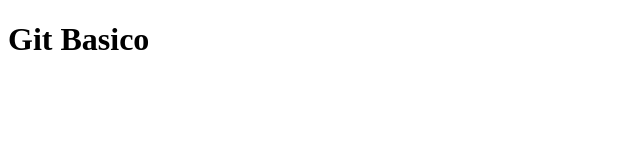
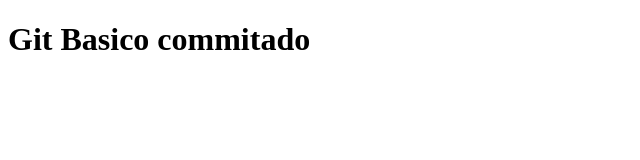
Before and after one commit to FernandoGuedesGomes/git-basico, a plain HTML site: page index.html in a window 1280 px wide. Shown: the whole page, without its empty margins (0-640 px from the left). Drawn offline with Linux system fonts and the light colour scheme.

Commit message:
Update index.html

```diff
--- a/index.html
+++ b/index.html
@@ -6,6 +6,6 @@
     <title>Document</title>
 </head>
 <body>
-    <h1>Git Basico</h1>
+    <h1>Git Basico commitado</h1>
 </body>
 </html>
```
